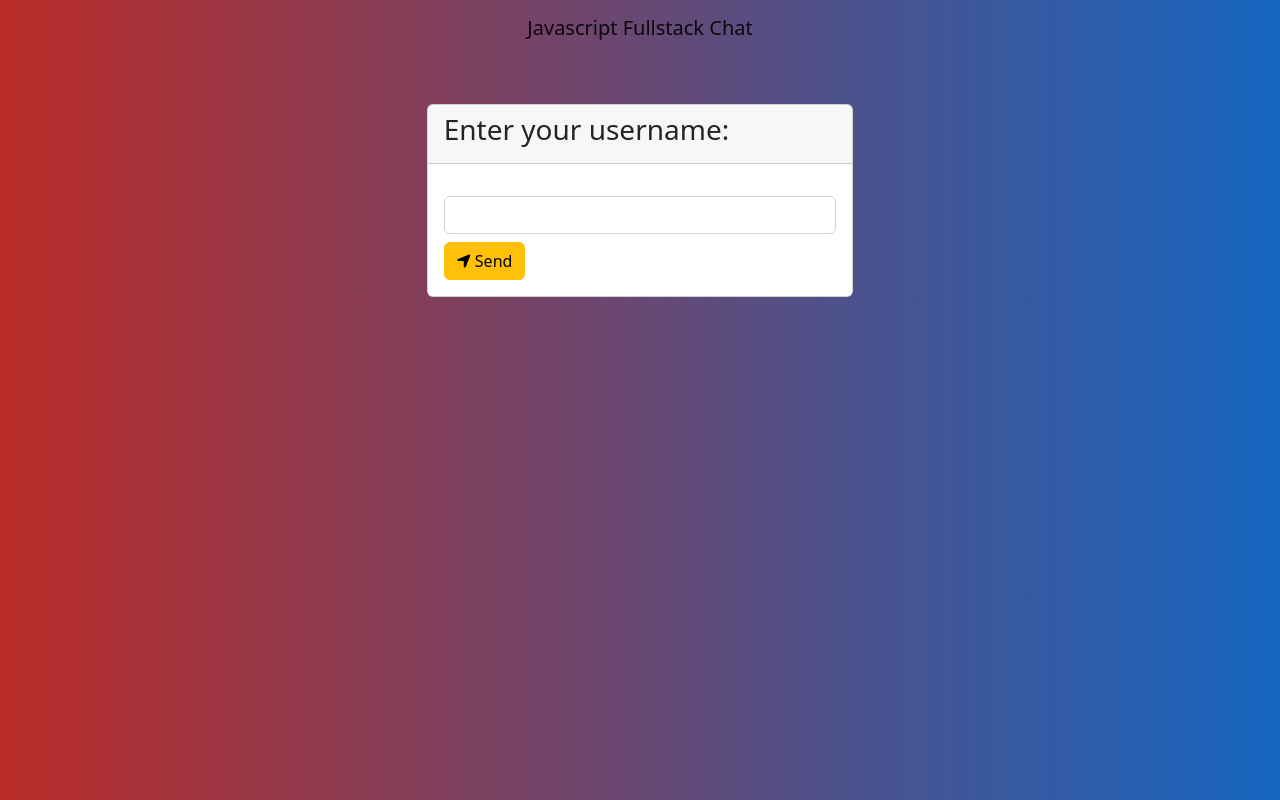
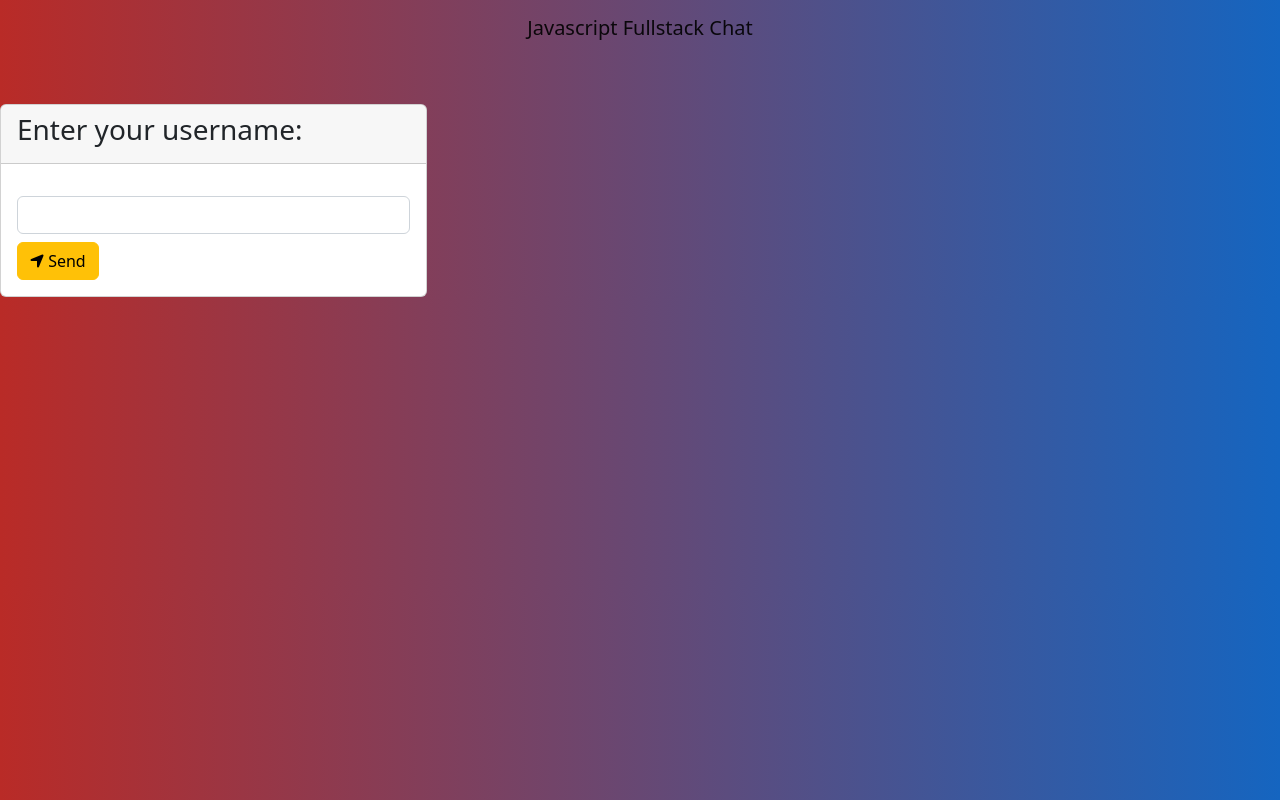
Before and after one commit to LoganFZ/Javachat, a website: page src/public/index.html in a window 1280 px wide. Drawn offline with nearby package versions, Linux system fonts and the light colour scheme; no server answers.

```diff
--- a/src/public/index.html
+++ b/src/public/index.html
@@ -16,7 +16,7 @@
       <a class="navbar-brand mx-auto" href="/">Javascript Fullstack Chat</a>
     </nav>
 
-    <div class='card col-md-4 mt-5 mx-auto' id="nickWrap">
+    <div class='card col-md-4 mt-5' id="nickWrap">
        <div class="card-header">
          <h3>Enter your username:</h3>
        </div>
```
